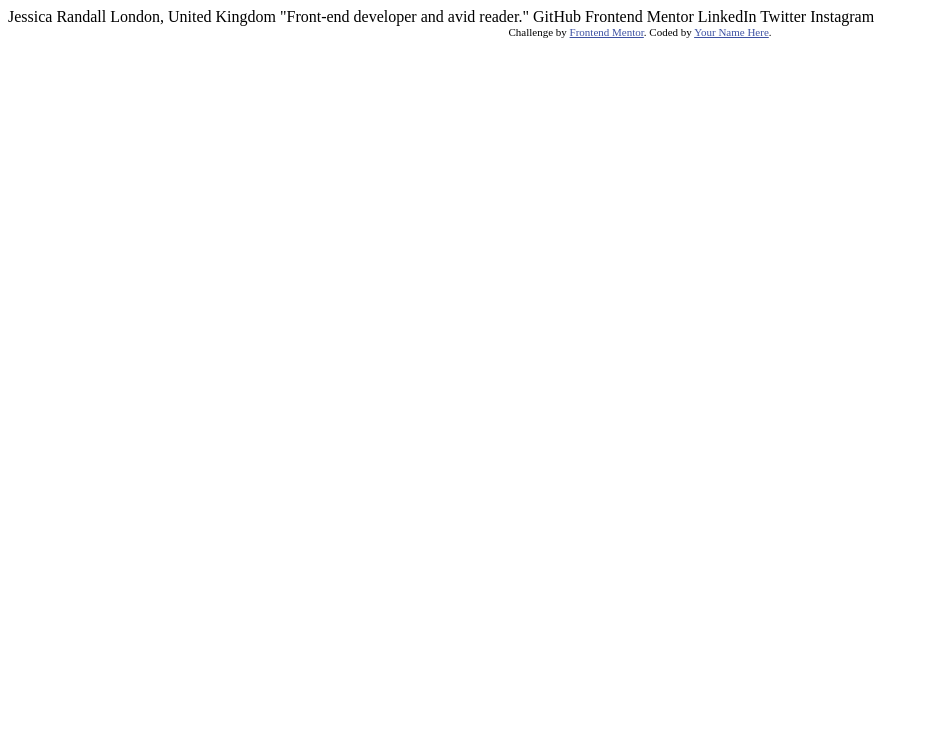
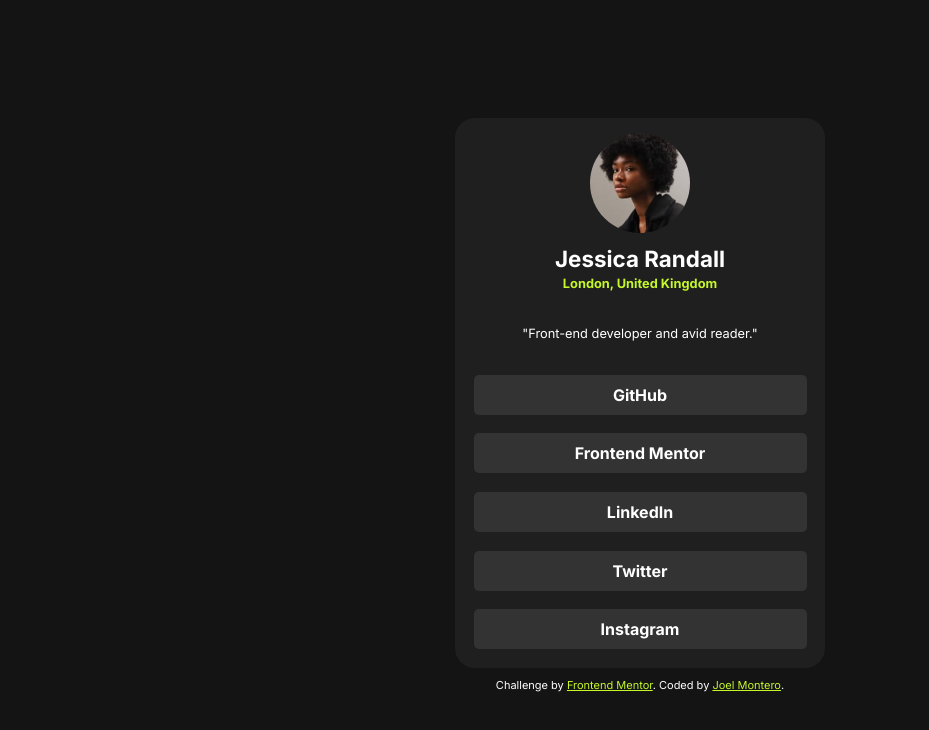
Before and after one commit to MtrJoel/Dev-Mentor, a plain HTML site: page social-profile/index.html in a window 1280 px wide. Shown: the whole page, without its empty margins (0-929 px from the left). Drawn offline with Linux system fonts and the light colour scheme.

Commit message:
social-media-link aggregate

```diff
--- a/social-profile/index.html
+++ b/social-profile/index.html
@@ -1,34 +1,47 @@
 <!DOCTYPE html>
 <html lang="en">
   <head>
-  <meta charset="UTF-8">
-  <meta name="viewport" content="width=device-width, initial-scale=1.0"> <!-- displays site properly based on user's device -->
-
-  <link rel="icon" type="image/png" sizes="32x32" href="./assets/images/favicon-32x32.png">
-
+    <meta charset="UTF-8" />
+    <meta name="viewport" content="width=device-width, initial-scale=1.0" />
+    <!-- displays site properly based on user's device -->
+    <link rel="preconnect" href="https://fonts.googleapis.com" />
+    <link rel="preconnect" href="https://fonts.gstatic.com" crossorigin />
+    <link
+      href="https://fonts.googleapis.com/css2?family=Inter:ital,opsz,wght@0,14..32,100..900;1,14..32,100..900&display=swap"
+      rel="stylesheet"
+    />
+    <link
+      rel="icon"
+      type="image/png"
+      sizes="32x32"
+      href="./assets/images/favicon-32x32.png"
+    />
+    <link rel="stylesheet" href="style.css" />
     <title>Frontend Mentor | Social links profile</title>
-
-  <!-- Feel free to remove these styles or customise in your own stylesheet 👍 -->
-  <style>
-    .attribution { font-size: 11px; text-align: center; }
-    .attribution a { color: hsl(228, 45%, 44%); }
-  </style>
   </head>
   <body>
-
-  Jessica Randall
-  London, United Kingdom
-  "Front-end developer and avid reader."
-
-  GitHub
-  Frontend Mentor
-  LinkedIn
-  Twitter
-  Instagram
-
+    <main>
+      <article class="card">
+        <header class="header">
+          <img src="./assets/images/avatar-jessica.jpeg" alt="">
+          <h1 class="card-title">Jessica Randall</h1>
+          <span class="card-location">London, United Kingdom</span>
+          <p class="description">"Front-end developer and avid reader."</p>
+        </header>
+        <section class="items">
+          <a href="#" class="social">GitHub</a>
+          <a href="#" class="social">Frontend Mentor</a>
+          <a href="#" class="social">LinkedIn</a>
+          <a href="#" class="social">Twitter</a>
+          <a href="#" class="social">Instagram</a>
+        </section>
+      </article>
     <div class="attribution">
-    Challenge by <a href="https://www.frontendmentor.io?ref=challenge" target="_blank">Frontend Mentor</a>.
-    Coded by <a href="#">Your Name Here</a>.
+      Challenge by
+      <a href="https://www.frontendmentor.io?ref=challenge" target="_blank"
+        >Frontend Mentor</a
+      >. Coded by <a href="https://www.frontendmentor.io/profile/MtrJoel">Joel Montero</a>.
     </div>
+  </main>
   </body>
 </html>
--- /dev/null
+++ b/social-profile/style.css
@@ -0,0 +1,95 @@
+*{
+    box-sizing: border-box;
+    margin: 0;
+    padding: 0;
+    font-family: 'Inter', sans-serif, system-ui;
+}
+
+body{
+    width: 100%;
+    height: 100vh;
+    display: flex;
+    justify-content: center;
+    align-items: center;
+    background-color: hsl(0, 0%, 8%);
+    color: hsl(0, 0%, 100%);
+
+}
+
+.card{
+    background-color: hsl(0, 0%, 12%);
+    width: 370px;
+    max-width: 370px;
+    height: 550px;
+    max-height: 550px;
+    border-radius: 20px;
+    display: flex;
+    flex-direction: column;
+    justify-content: center;
+    align-items: center;
+    margin: 10px 0;
+}
+
+.header{
+    display: flex;
+    margin-top: 15px;
+    flex-direction: column;
+    justify-content: center;
+    align-items: center;
+    width: 100%;
+}
+
+.card-title{
+    font-size: 1.4rem;
+    padding: 12px 0 4px 0;
+}
+
+.card-location{
+    color: hsl(75, 94%, 57%);
+    font-weight: bold;
+    padding: 0 0 20px 0;
+    font-size: 0.8rem;
+}
+
+.description{
+    font-size: 0.8rem;
+    padding: 15px;
+}
+.header img{
+    width: 100px;
+    border-radius: 50%;
+}
+
+.items{
+    width: 100%;
+    display: flex;
+    flex-direction: column;
+    justify-content: space-evenly;
+    align-items: center;
+    height: 50vh;
+}
+
+.items a{
+    text-decoration: none;
+    color: hsl(0, 0%, 100%);
+    font-weight: bold;
+    width: 90%;
+    padding: 10px;
+    display: flex;
+    justify-content: center;
+    align-items: center;
+    border-radius: 5px;
+}
+
+.social{
+    background-color: hsl(0, 0%, 20%);
+
+}
+
+.attribution{
+    font-size: 11px;
+    text-align: center;
+}
+.attribution a{
+    color: hsl(75, 94%, 57%);
+}
```
Lines whose indentation alone changed are shown as unchanged.
